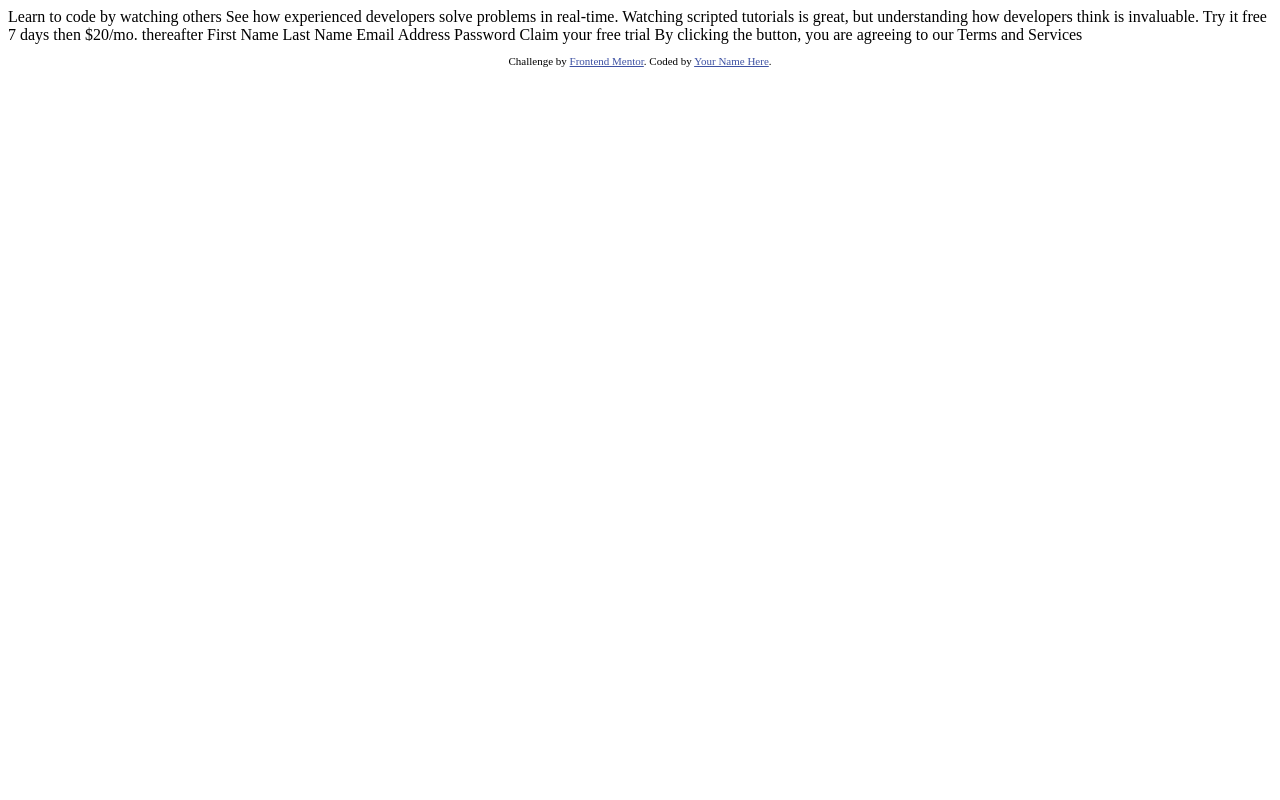
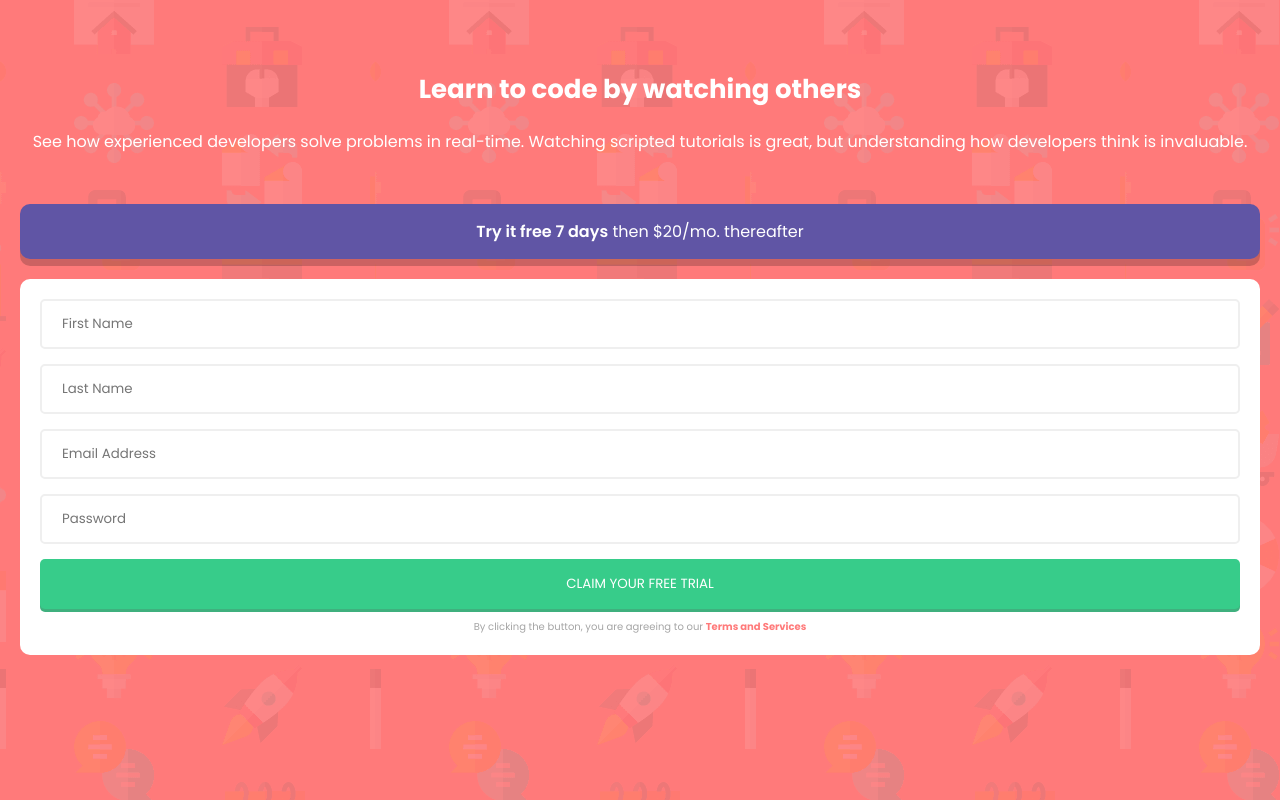
Before and after one commit to BecVds/Intro-component-with-sign-up-form, a plain HTML site: page index.html in a window 1280 px wide. Drawn offline with Linux system fonts and the light colour scheme.

Commit message:
finished html and css

```diff
--- a/index.html
+++ b/index.html
@@ -5,6 +5,11 @@
   <meta name="viewport" content="width=device-width, initial-scale=1.0"> <!-- displays site properly based on user's device -->
 
   <link rel="icon" type="image/png" sizes="32x32" href="./images/favicon-32x32.png">
+  <link rel="stylesheet" href="style.css">
+  <link rel="preconnect" href="https://fonts.googleapis.com">
+  <link rel="preconnect" href="https://fonts.gstatic.com" crossorigin>
+  <link href="https://fonts.googleapis.com/css2?family=Poppins:wght@400;500;600;700&display=swap" rel="stylesheet">
+  <script src="./script.js" defer></script>
 
   <title>Frontend Mentor | Intro component with sign up form</title>
 
@@ -15,28 +20,70 @@
   </style>
 </head>
 <body>
+  <div class="mainComponentContainer">
+    <div class="firstContainer">
+      <h1>Learn to code by watching others</h1>
+      <p class="mainParagraph">
+        See how experienced developers solve problems in real-time. Watching scripted tutorials is great,
+        but understanding how developers think is invaluable.
+      </p>
+    </div>
+    <div class="SecondContainer">
+      <div class="purpleContainer">
+        <p class="purpleText">
+          <span class="boldPurpleText">Try it free 7 days</span> then $20/mo. thereafter
+        </p>
+      </div>
+      <form class="myForm" name="myForm">
+        <div class="inputField">
+          <div class="singleInputField">
+            <input id="fnameBorder" type="text" placeholder="First Name" name="fName">
+            <div id="fnameError" class="alertIcon hidden">
+              <img src="./images/icon-error.svg" alt="error">
+            </div>
+          </div>
+          <p id="fName" class="alertText hidden">first name cannot be empty</p>
+        </div>
+        <div class="inputField">
+          <div class="singleInputField">
+            <input id="lnameBorder" type="text" placeholder="Last Name" name="lName">
+            <div id="lnameError" class="alertIcon hidden">
+              <img src="./images/icon-error.svg" alt="error">
+            </div>
+          </div>
+          <p id="lName" class="alertText hidden">last name cannot be empty</p>
+        </div>
+        <div class="inputField">
+          <div class="singleInputField">
+            <input id="emailBorder" type="text" placeholder="Email Address" name="email">
+            <div id="emailError" class="alertIcon hidden">
+              <img src="./images/icon-error.svg" alt="error">
+            </div>
+          </div>
+          <p id="email" class="alertText hidden">looks like this is not an email</p>
+        </div>
+        <div class="inputField">
+          <div class="singleInputField">
+            <input id="passwordBorder" type="text" placeholder="Password" name="password">
+            <div id="passwordError" class="alertIcon hidden">
+              <img src="./images/icon-error.svg" alt="error">
+            </div>
+          </div>
+          <p id="password" class="alertText hidden">password cannot be empty</p>
+        </div>
+        <button id="submitBtn">Claim your free trial</button>
+        <p class="termsText">
+          By clicking the button, you are agreeing to our <span class="boldTermsText">Terms and Services</span>
+        </p>
+      </form>
+    </div>
+  </div>
 
-  Learn to code by watching others
-
-  See how experienced developers solve problems in real-time. Watching scripted tutorials is great,
-  but understanding how developers think is invaluable.
-
-  Try it free 7 days then $20/mo. thereafter
-
-  First Name
-  Last Name
-  Email Address
-  Password
-
-  Claim your free trial
-
-  By clicking the button, you are agreeing to our Terms and Services
-
-  <footer>
+  <!-- <footer>
     <p class="attribution">
       Challenge by <a href="https://www.frontendmentor.io?ref=challenge" target="_blank">Frontend Mentor</a>.
       Coded by <a href="#">Your Name Here</a>.
     </p>
-  </footer>
+  </footer> -->
 </body>
 </html>
--- /dev/null
+++ b/style.css
@@ -0,0 +1,116 @@
+*{
+    box-sizing: border-box;
+    font-family: 'Poppins', sans-serif;
+    margin: 0;
+}
+
+.mainComponentContainer{
+    background-color: hsl(0, 100%, 74%);
+    background-image: url(./images/bg-intro-mobile.png);
+    height: 100vh;
+    width: 100vw;
+    padding: 20px;
+}
+
+.firstContainer{
+    margin-bottom: 50px;
+}
+h1{
+    color: white;
+    text-align: center;
+    margin-top: 50px;
+    margin-bottom: 20px;
+    font-size: 26px;
+}
+.mainParagraph{
+    color: white;
+    font-size: 16px;
+    text-align: center;
+}
+button{
+    background-color: #37CC8A;
+    color: white;
+    text-transform: uppercase;
+    width: 100%;
+    border-style: none;
+    border-radius: 5px;
+    padding: 15px;
+    margin-bottom: 10px;
+    box-shadow: 0px 3px 0px 0px #3FB07E;
+    cursor: pointer;
+}
+button:hover{
+    background-color: #77E2B4;
+    box-shadow: 0px 3px 0px 0px #74C8A3;
+}
+form{
+    background-color: white;
+    border-radius: 10px;
+    margin-top: 20px;
+    padding: 20px;
+}
+.singleInputField{
+    border-style: none;
+    border-radius: 5px;
+    margin-bottom: 15px;
+    height: 50px;
+    padding: 0;
+    position: relative;
+}
+.alertIcon{
+    position: absolute;
+    top: 25%;
+    right: 25px;
+}
+input{
+    border: 2px solid;
+    border-color: #EFEFEF;
+    padding-left: 20px;
+    padding-right: 50px;
+    height: 100%;
+    width: 100%;
+    border-radius: 5px;
+}
+.inputErrorBorder{
+    border-color: hsl(0, 100%, 74%);
+}
+.purpleContainer{
+    background-color: hsl(248, 32%, 49%);
+    border-radius: 10px;
+    width: 100%;
+    display: flex;
+    justify-content: center;
+    padding: 15px;
+    box-shadow: 0px 7px 0px 0px hsl(0, 0%, 0%, 20%);
+}
+.purpleText{
+    width: 70%;
+    text-align: center;
+    color: white;
+    font-size: 16px;
+    font-weight: 400;
+}
+.boldPurpleText{
+    font-weight: 600;
+}
+.hidden{
+    display: none;
+}
+.termsText{
+    color: rgb(165, 165, 165);
+    font-size: 10px;
+    text-align: center;
+    padding-left: 20px;
+    padding-right: 20px;
+}
+.boldTermsText{
+    color: hsl(0, 100%, 74%);
+    font-weight: 700;
+}
+.alertText{
+    text-align: right;
+    font-size: 10px;
+    color: hsl(0, 100%, 74%);
+    margin-top: -10px;
+    margin-bottom: 15px;
+}
```
Also changed, not shown: script.js (added).
